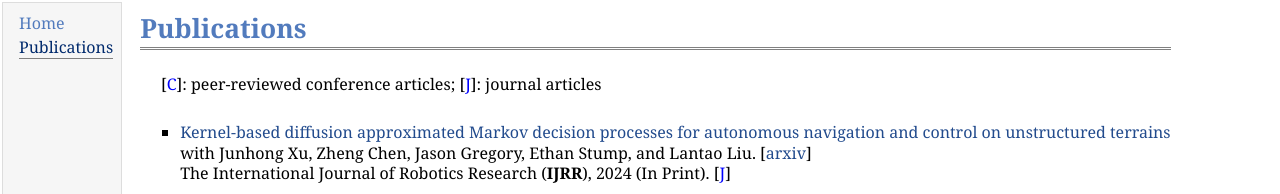
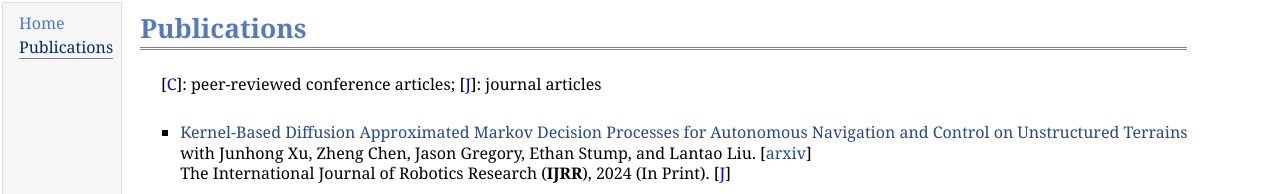
Before and after one commit to yinkai08/yinkai08.github.io, a plain HTML site: page publications.html in a window 1280 px wide. Shown: the top 194 px of the page. Drawn offline with Linux system fonts and the light colour scheme.

Commit message:
update title

```diff
--- a/publications.html
+++ b/publications.html
@@ -22,7 +22,7 @@
 <br />
 <br /></p>
 <ul>
-<li><p><a href="https://journals.sagepub.com/doi/abs/10.1177/02783649231225977">Kernel-based diffusion approximated Markov decision processes for autonomous navigation and control on unstructured terrains</a>
+<li><p><a href="https://journals.sagepub.com/doi/abs/10.1177/02783649231225977">Kernel-Based Diffusion Approximated Markov Decision Processes for Autonomous Navigation and Control on Unstructured Terrains</a>
 <br />
 with Junhong Xu, Zheng Chen, Jason Gregory, Ethan Stump, and Lantao Liu. [<a href="https://arxiv.org/abs/2111.08748">arxiv</a>]<br />
 The International Journal of Robotics Research (<b>IJRR</b>), 2024 (In Print). [<span style="color:blue;">J</span>]</p>
```
